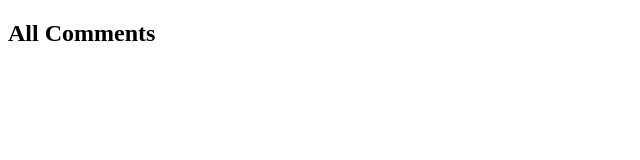
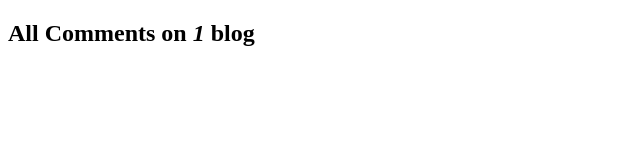
Before and after one commit to nirajkumardangi/nextjs-procodrr, a Next.js app in the folder 01-first-next-app/: page /blogs/1/comments in a window 1280 px wide. Shown: the top 160 px of the page, without its empty margins (0-640 px from the left). Built offline with nearby package versions, Linux system fonts and the light colour scheme.

Commit message:
Refactor Comment and Comments components to use async params and improve structure

```diff
--- a/01-first-next-app/app/blogs/[blog]/comments/[comment]/page.js
+++ b/01-first-next-app/app/blogs/[blog]/comments/[comment]/page.js
@@ -2,12 +2,12 @@ export default async function Comment({ params }) {
   const { blog, comment } = await params;
 
   return (
-    <div>
+    <h2>
       Comment id{" "}
       <i>
         <b>{comment}</b>
       </i>{" "}
       on <b>{blog}</b> page
-    </div>
+    </h2>
   );
 }
--- a/01-first-next-app/app/blogs/[blog]/comments/page.js
+++ b/01-first-next-app/app/blogs/[blog]/comments/page.js
@@ -1,3 +1,8 @@
-export default function Comments() {
-  return <h2>All Comments</h2>;
+export default async function Comments({ params }) {
+  const { blog } = await params;
+  return (
+    <h2>
+      All Comments on <i>{blog}</i> blog
+    </h2>
+  );
 }
```
